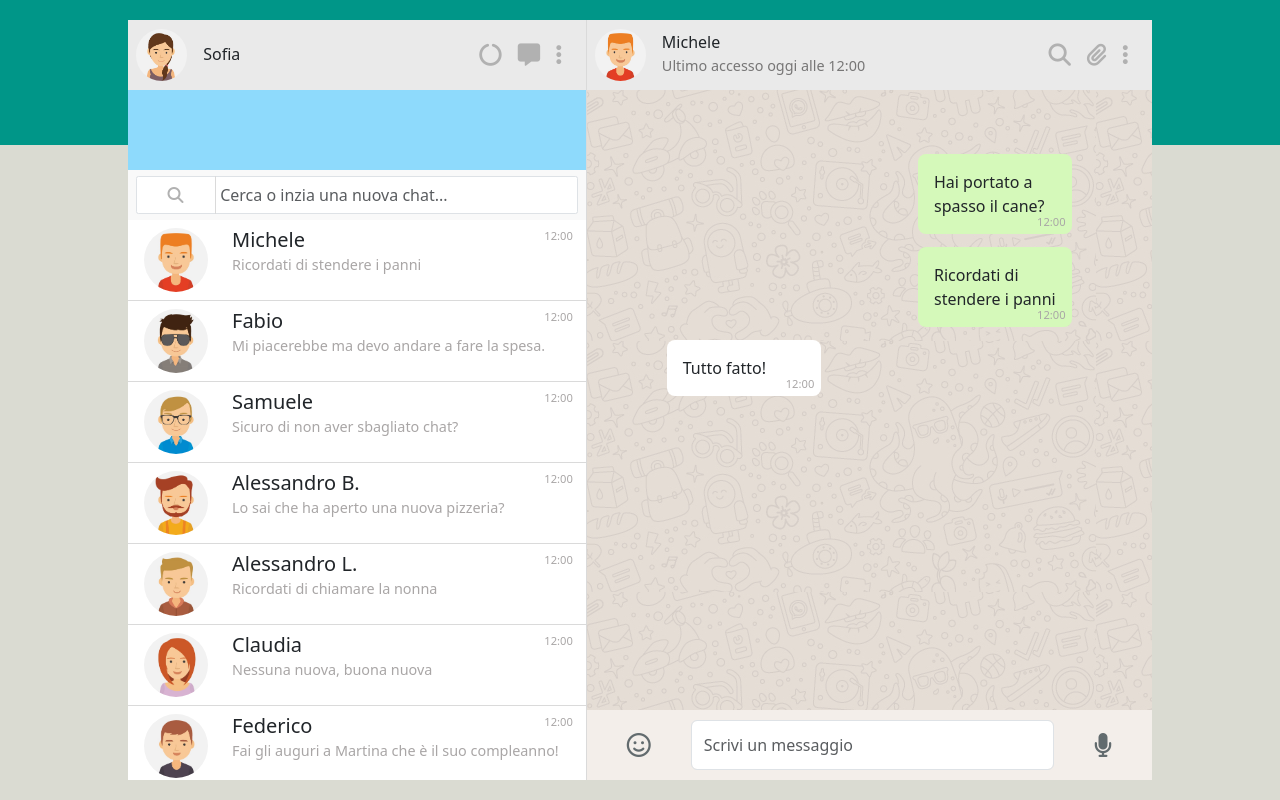
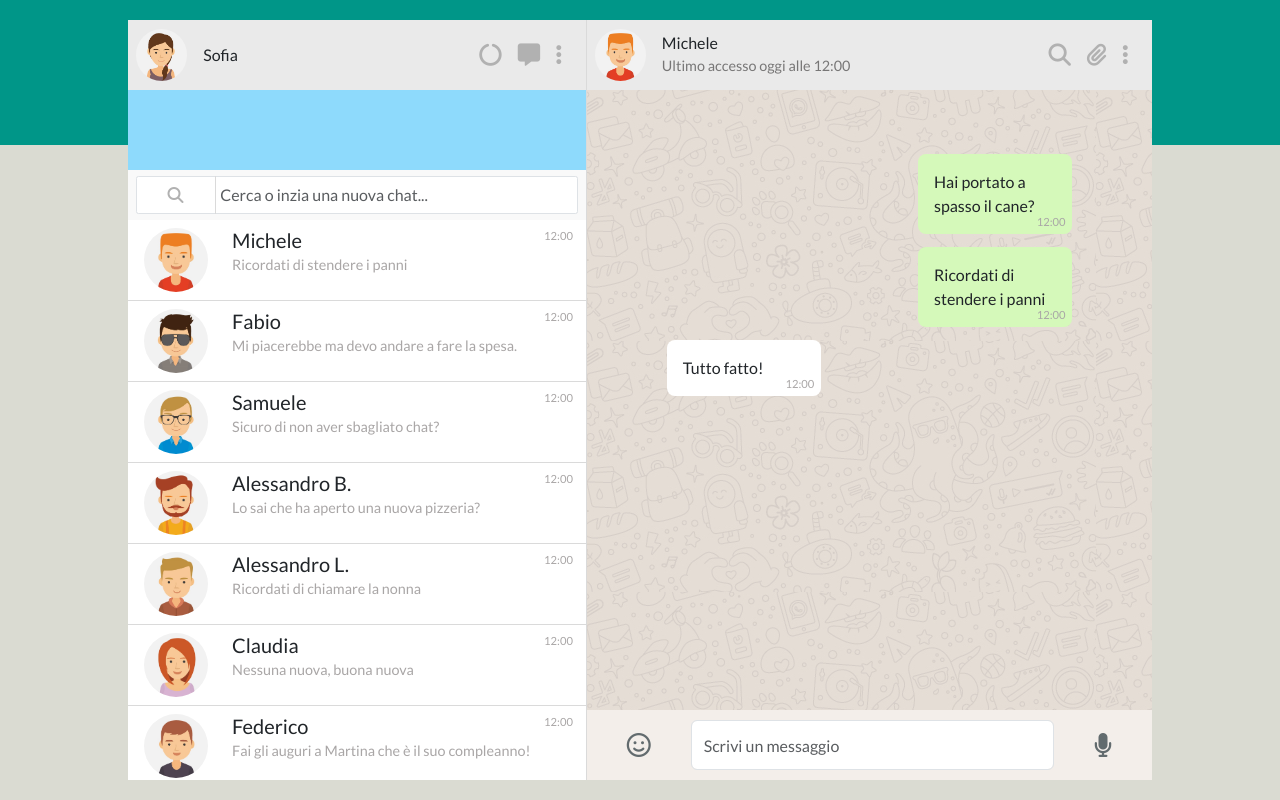
Before and after one commit to ruggerifrancesco/vue-boolzapp, a plain HTML site: page index.html in a window 1280 px wide. Drawn offline with nearby package versions, Linux system fonts and the light colour scheme; files whose address does not match are found by name.

Commit message:
Added 'lato' font from google fonts

```diff
--- a/assets/css/style.css
+++ b/assets/css/style.css
@@ -42,6 +42,7 @@ body {
     display: flex;
     justify-content: center;
     align-items: center;
+    font-family: 'Lato', sans-serif;
 }
 
 img {
@@ -57,6 +58,7 @@ ul {
 /* DO NOT TOUCH */
 div#app {
     width: 80%;
+    max-width: 2100px;
 }
 
 /* DO NOT TOUCH */
@@ -65,7 +67,6 @@ div#app {
     height: 95vh;
     display: flex;
     overflow: hidden;
-    max-width: 2100px;
 }
 
 .my_user-chat-list,
--- a/index.html
+++ b/index.html
@@ -16,6 +16,11 @@
 
     <!-- FontAwesome CDN -->
     <link rel="stylesheet" href="https://cdnjs.cloudflare.com/ajax/libs/font-awesome/6.4.0/css/all.min.css">
+
+    <!-- Google Font - Lato Font -->
+    <link rel="preconnect" href="https://fonts.googleapis.com">
+    <link rel="preconnect" href="https://fonts.gstatic.com" crossorigin>
+    <link href="https://fonts.googleapis.com/css2?family=Lato:wght@300;400;700;900&display=swap" rel="stylesheet">
 
     <!-- Personal Project CSS -->
     <link rel="stylesheet" href="assets/css/style.css">
```
